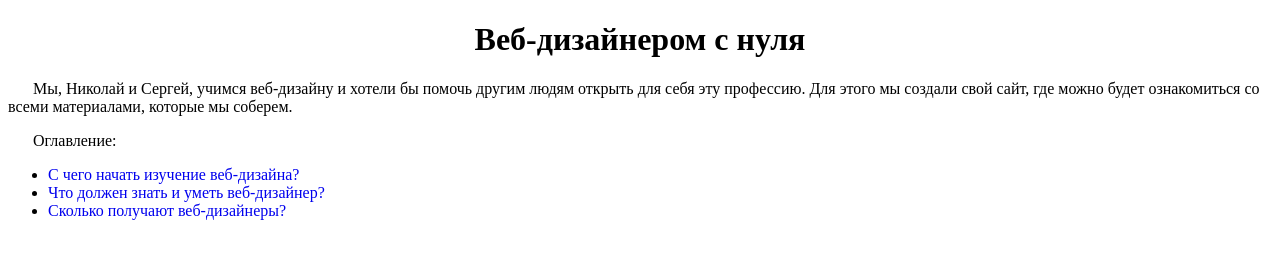
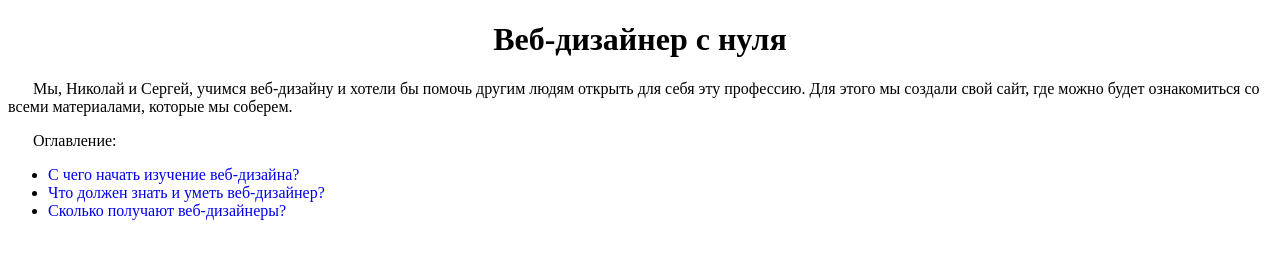
Before and after one commit to NKY657/vb0, a plain HTML site: page index.html in a window 1280 px wide. Drawn offline with Linux system fonts and the light colour scheme.

Commit message:
++index(h1)

```diff
--- a/index.html
+++ b/index.html
@@ -7,7 +7,7 @@
     <title>Главная</title>
 </head>
 <body>
-    <h1>Веб-дизайнером с нуля</h1>
+    <h1>Веб-дизайнер с нуля</h1>
     <div class="txt">
         <p>
             Мы, Николай и Сергей, учимся веб-дизайну и
```
